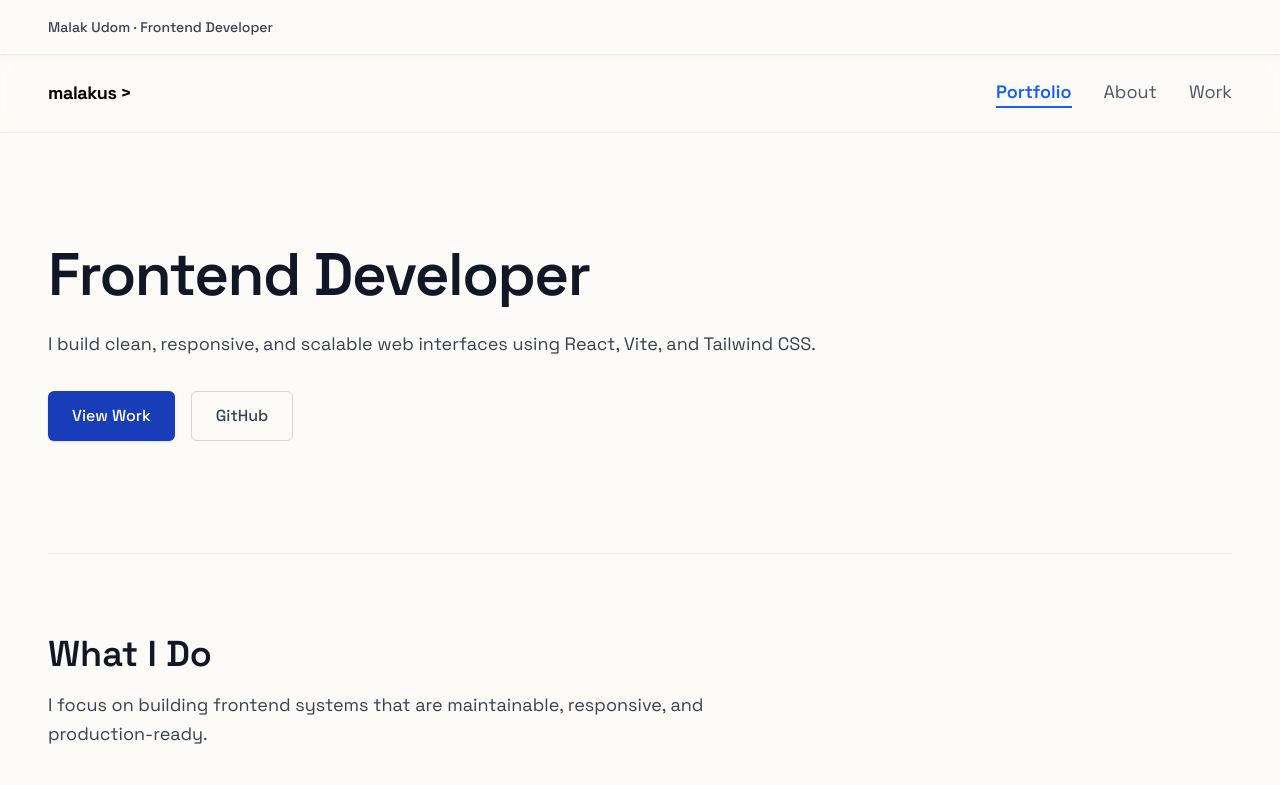
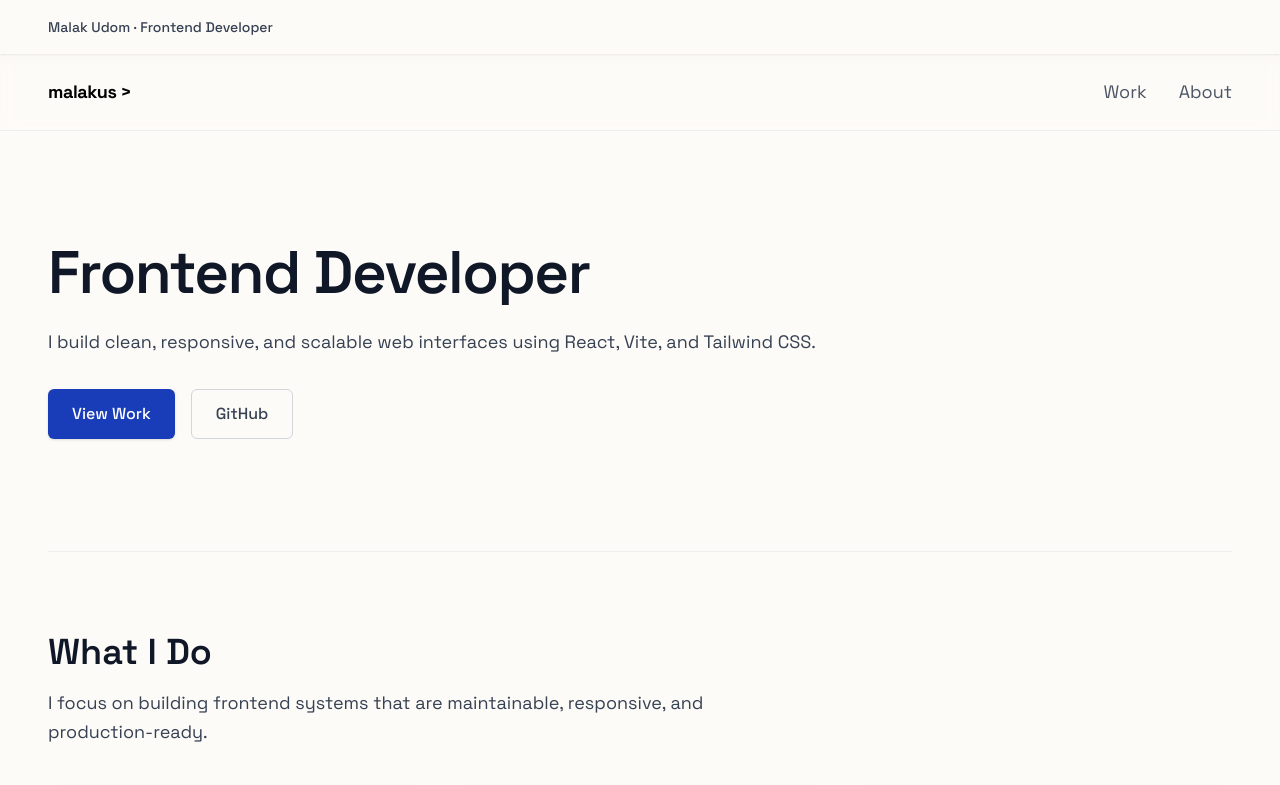
Before and after one commit to malakus4/portfolio-react, a React (Vite) app: page / in a window 1280 px wide. Shown: the top 785 px of the page. Built offline with nearby package versions, Linux system fonts and the light colour scheme.

Commit message:
refactor: update NavLinks and remove duplicated links

```diff
--- a/src/App.jsx
+++ b/src/App.jsx
@@ -24,14 +24,13 @@ function App() {
             same as Home page
           */}
 
-
-          {/* route for About page */}
-          <Route path='/about'  element={ <About/> }/>
-
-
           {/* route for Work page */}
           <Route path='/work'  element={ <Work/> }/>
           <Route path='/work/:slug'  element={ <WorkDetail/> }/>
+
+           {/* route for About page */}
+          <Route path='/about'  element={ <About/> }/>
+
 
       </Route>
 
--- a/src/components/sections/Nav.jsx
+++ b/src/components/sections/Nav.jsx
@@ -20,23 +20,21 @@ function Nav() {
         {/* Logo / Brand */}
         <NavLink to="/">
           <span className="font-bold tracking-tight inline-flex items-baseline gap-1">
-            malakus <span className="leading-none self ">&gt;</span>
+            malakus <span className="leading-none self-baseline ">&gt;</span>
           </span>
         </NavLink>
 
         {/* Navigation Links */}
-        <ul className="flex gap-3 sm:gap-5 lg:gap-8">
-          <NavLink to="/" end className={linkClass}>
-            Portfolio
+        <ul className="flex gap-4 sm:gap-5 lg:gap-8">
+
+          <NavLink to="/work" className={linkClass}>
+            Work
           </NavLink>
 
           <NavLink to="/about" className={linkClass}>
             About
           </NavLink>
 
-          <NavLink to="/work" className={linkClass}>
-            Work
-          </NavLink>
         </ul>
       </div>
     </nav>
```
